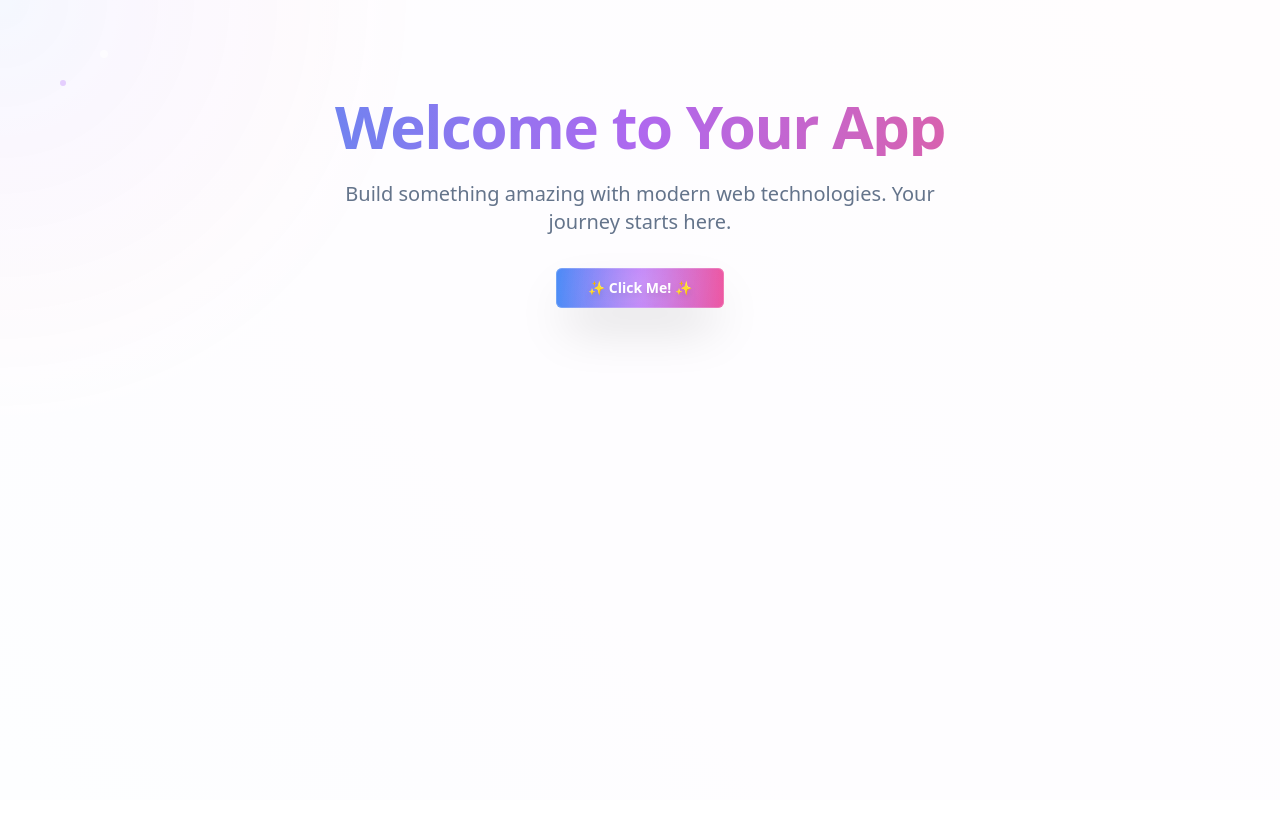
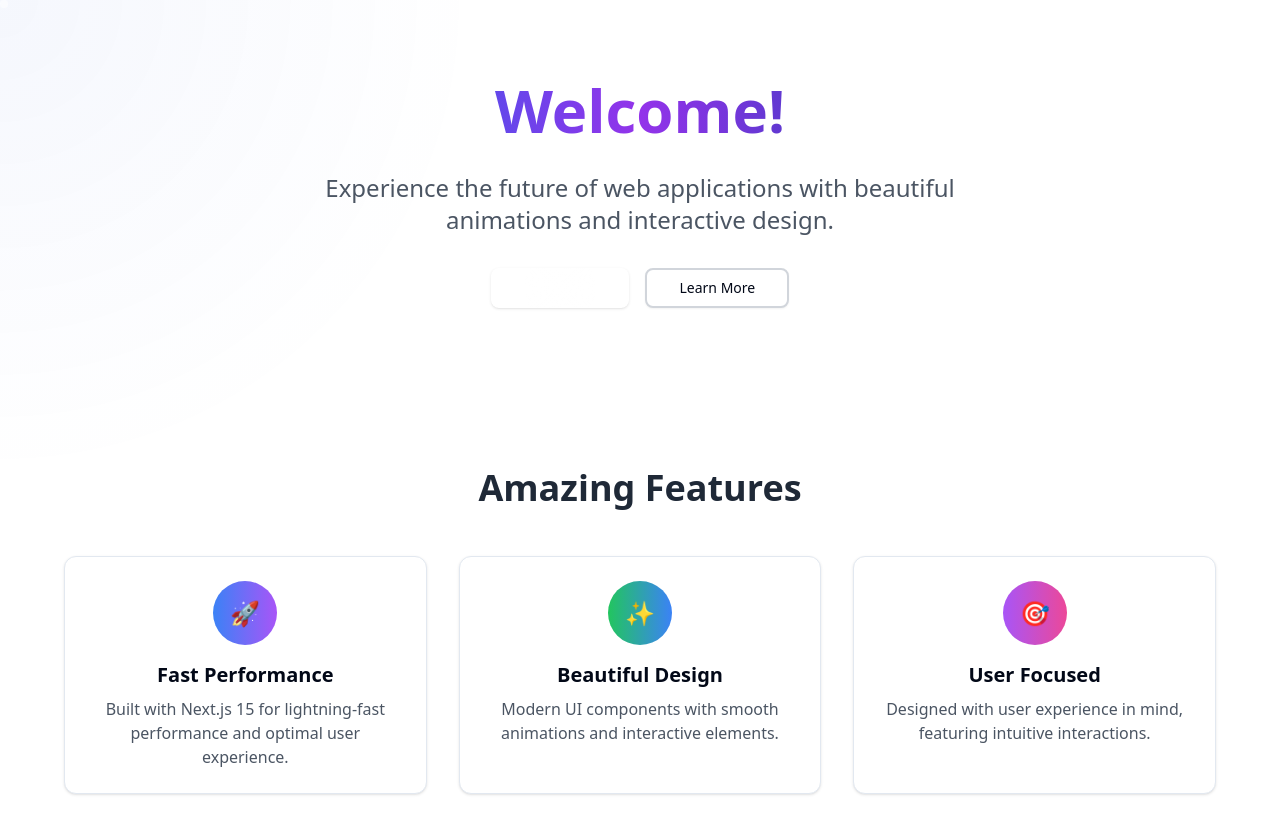
Before and after one commit to magnolia-AI/helloooo-IehaS, a Next.js app: page / in a window 1280 px wide. Shown: the top 834 px of the page. Before the commit the page ends 800 px from the top, so only its background shows below. Built offline with nearby package versions, Linux system fonts and the light colour scheme.

Commit message:
Update files after message

```diff
--- a/app/page.tsx
+++ b/app/page.tsx
@@ -1,53 +1,53 @@
-'use client'
-import { Button } from '@/components/ui/button'
-import { Card, CardContent } from '@/components/ui/card'
-import { useToast } from "@/hooks/use-toast"
-import { useState, useRef, useEffect } from 'react'
+'use client';
+import { Button } from '@/components/ui/button';
+import { Card, CardContent } from '@/components/ui/card';
+import { useToast } from "@/hooks/use-toast";
+import { useState, useRef, useEffect } from 'react';
 
 export default function Home() {
-  const { toast } = useToast()
-  const [mousePosition, setMousePosition] = useState({ x: 50, y: 50 })
-  const [globalMousePosition, setGlobalMousePosition] = useState({ x: 0, y: 0 })
-  const [windowSize, setWindowSize] = useState({ width: 1200, height: 800 })
-  const [isClient, setIsClient] = useState(false)
-  const buttonRef = useRef<HTMLButtonElement>(null)
+  const { toast } = useToast();
+  const [mousePosition, setMousePosition] = useState({ x: 50, y: 50 });
+  const [globalMousePosition, setGlobalMousePosition] = useState({ x: 0, y: 0 });
+  const [windowSize, setWindowSize] = useState({ width: 1200, height: 800 });
+  const [isClient, setIsClient] = useState(false);
+  const buttonRef = useRef<HTMLButtonElement>(null);
 
   useEffect(() => {
-    setIsClient(true)
+    setIsClient(true);
 
     // Set initial window size
     if (typeof window !== 'undefined') {
-      setWindowSize({ width: window.innerWidth, height: window.innerHeight })
+      setWindowSize({ width: window.innerWidth, height: window.innerHeight });
     }
 
     const handleGlobalMouseMove = (e: MouseEvent) => {
       // Global mouse position for background effects
-      setGlobalMousePosition({ x: e.clientX, y: e.clientY })
+      setGlobalMousePosition({ x: e.clientX, y: e.clientY });
 
       // Button-relative mouse position for button highlight
       if (buttonRef.current) {
-        const rect = buttonRef.current.getBoundingClientRect()
-        const x = ((e.clientX - rect.left) / rect.width) * 100
-        const y = ((e.clientY - rect.top) / rect.height) * 100
-        setMousePosition({ x, y })
+        const rect = buttonRef.current.getBoundingClientRect();
+        const x = (e.clientX - rect.left) / rect.width * 100;
+        const y = (e.clientY - rect.top) / rect.height * 100;
+        setMousePosition({ x, y });
       }
-    }
+    };
 
     const handleResize = () => {
       if (typeof window !== 'undefined') {
-        setWindowSize({ width: window.innerWidth, height: window.innerHeight })
+        setWindowSize({ width: window.innerWidth, height: window.innerHeight });
       }
-    }
+    };
 
     if (typeof window !== 'undefined') {
-      window.addEventListener('mousemove', handleGlobalMouseMove)
-      window.addEventListener('resize', handleResize)
+      window.addEventListener('mousemove', handleGlobalMouseMove);
+      window.addEventListener('resize', handleResize);
       return () => {
-        window.removeEventListener('mousemove', handleGlobalMouseMove)
-        window.removeEventListener('resize', handleResize)
-      }
+        window.removeEventListener('mousemove', handleGlobalMouseMove);
+        window.removeEventListener('resize', handleResize);
+      };
     }
-  }, [])
+  }, []);
 
   return (
     <div className="min-h-full relative overflow-hidden">
@@ -55,19 +55,7 @@
       <div
         className="fixed inset-0 opacity-30 pointer-events-none transition-all duration-300"
         style={{
-          background: `
-            radial-gradient(circle 600px at ${globalMousePosition.x}px ${globalMousePosition.y}px,
-              rgba(59, 130, 246, 0.15) 0%,
-              rgba(147, 51, 234, 0.1) 25%,
-              rgba(236, 72, 153, 0.05) 50%,
-              transparent 70%
-            ),
-            linear-gradient(45deg,
-              rgba(59, 130, 246, 0.03) 0%,
-              rgba(147, 51, 234, 0.03) 50%,
-              rgba(236, 72, 153, 0.03) 100%
-            )
-          `
+          background: `radial-gradient(600px circle at ${globalMousePosition.x}px ${globalMousePosition.y}px, rgba(29, 78, 216, 0.15), transparent 80%)`
         }}
       />
 
@@ -77,82 +65,114 @@
           <div
             className="absolute w-2 h-2 bg-white rounded-full opacity-60 animate-pulse"
             style={{
-              left: `${(globalMousePosition.x + 100) % windowSize.width}px`,
-              top: `${(globalMousePosition.y + 50) % windowSize.height}px`,
+              left: `${(globalMousePosition.x / windowSize.width) * 100}%`,
+              top: `${(globalMousePosition.y / windowSize.height) * 100}%`,
               animationDelay: '0s'
             }}
           />
+
           <div
             className="absolute w-1 h-1 bg-blue-300 rounded-full opacity-80 animate-ping"
             style={{
-              left: `${(globalMousePosition.x - 80) % windowSize.width}px`,
-              top: `${(globalMousePosition.y - 30) % windowSize.height}px`,
+              left: `${((globalMousePosition.x + 100) / windowSize.width) * 100}%`,
+              top: `${((globalMousePosition.y + 50) / windowSize.height) * 100}%`,
               animationDelay: '0.5s'
             }}
           />
+
           <div
             className="absolute w-1.5 h-1.5 bg-purple-300 rounded-full opacity-70 animate-pulse"
             style={{
-              left: `${(globalMousePosition.x + 60) % windowSize.width}px`,
-              top: `${(globalMousePosition.y + 80) % windowSize.height}px`,
+              left: `${((globalMousePosition.x - 80) / windowSize.width) * 100}%`,
+              top: `${((globalMousePosition.y - 30) / windowSize.height) * 100}%`,
               animationDelay: '1s'
             }}
           />
         </div>
       )}
 
-      <section className="container mx-auto px-4 pt-24 pb-20 relative z-10">
-        <div className="max-w-[800px] mx-auto text-center">
-          <h1 className="text-5xl font-bold tracking-tight lg:text-6xl bg-gradient-to-r from-blue-600 via-purple-600 to-pink-600 bg-clip-text text-transparent animate-pulse">
-            Welcome to Your App
-          </h1>
-          <p className="mt-6 text-xl text-muted-foreground max-w-[600px] mx-auto">
-            Build something amazing with modern web technologies. Your journey starts here.
-          </p>
-          <div className="mt-8">
-            <Button
-              ref={buttonRef}
-              onClick={() => toast({ title: "✨ Button clicked!", description: "Your ultra-shiny button is working perfectly!" })}
-              size="lg"
-              className="px-8 py-3 relative overflow-hidden text-white font-semibold shadow-2xl hover:shadow-3xl transition-all duration-500 transform hover:scale-110 border-0 bg-gradient-to-r from-blue-500 via-purple-500 to-pink-500 hover:from-blue-400 hover:via-purple-400 hover:to-pink-400"
-            >
-              <span className="relative z-20 drop-shadow-lg">✨ Click Me! ✨</span>
+      {/* Main content */}
+      <div className="relative z-10 min-h-screen flex flex-col">
+        {/* Hero Section */}
+        <section className="flex-1 flex items-center justify-center px-4 py-20">
+          <div className="max-w-4xl mx-auto text-center space-y-8">
+            <h1 className="text-4xl md:text-6xl font-bold bg-gradient-to-r from-blue-600 via-purple-600 to-blue-800 bg-clip-text text-transparent">
+              Welcome!
+            </h1>
+            <p className="text-xl md:text-2xl text-gray-600 max-w-2xl mx-auto">
+              Experience the future of web applications with beautiful animations and interactive design.
+            </p>
 
-              {/* Main mouse-following highlight */}
-              <div
-                className="absolute inset-0 opacity-40 transition-all duration-200 pointer-events-none"
+            <div className="flex flex-col sm:flex-row gap-4 justify-center items-center">
+              <Button
+                ref={buttonRef}
+                size="lg"
+                className="relative overflow-hidden bg-gradient-to-r from-blue-600 to-purple-600 hover:from-blue-700 hover:to-purple-700 text-white px-8 py-3 rounded-lg transition-all duration-300 transform hover:scale-105"
                 style={{
-                  background: `radial-gradient(circle 150px at ${mousePosition.x}% ${mousePosition.y}%,
-                    rgba(255, 255, 255, 0.6) 0%,
-                    rgba(255, 255, 255, 0.3) 30%,
-                    rgba(255, 255, 255, 0.1) 60%,
-                    transparent 80%
-                  )`
+                  background: `radial-gradient(circle at ${mousePosition.x}% ${mousePosition.y}%, rgba(255,255,255,0.2) 0%, transparent 50%)`
                 }}
-              />
+                onClick={() => {
+                  toast({
+                    title: "Welcome!",
+                    description: "Your interactive app is ready to use.",
+                  });
+                }}
+              >
+                Get Started
+              </Button>
 
-              {/* Secondary glow effect */}
-              <div
-                className="absolute inset-0 opacity-20 transition-all duration-300 pointer-events-none"
-                style={{
-                  background: `radial-gradient(circle 200px at ${mousePosition.x}% ${mousePosition.y}%,
-                    rgba(255, 255, 255, 0.4) 0%,
-                    transparent 70%
-                  )`
-                }}
-              />
+              <Button
+                variant="outline"
+                size="lg"
+                className="px-8 py-3 rounded-lg border-2 border-gray-300 hover:border-blue-500 transition-all duration-300"
+              >
+                Learn More
+              </Button>
+            </div>
+          </div>
+        </section>
 
-              {/* Animated shimmer overlay */}
-              <div className="absolute inset-0 opacity-30 pointer-events-none">
-                <div className="absolute inset-0 bg-gradient-to-r from-transparent via-white to-transparent opacity-20 -skew-x-12 animate-pulse" />
-              </div>
+        {/* Features Section */}
+        <section className="py-20 px-4">
+          <div className="max-w-6xl mx-auto">
+            <h2 className="text-3xl md:text-4xl font-bold text-center mb-12 text-gray-800">
+              Amazing Features
+            </h2>
 
-              {/* Border glow */}
-              <div className="absolute inset-0 rounded-md border border-white/20 pointer-events-none" />
-            </Button>
+            <div className="grid md:grid-cols-3 gap-8">
+              <Card className="group hover:shadow-xl transition-all duration-300 transform hover:-translate-y-2">
+                <CardContent className="p-6 text-center">
+                  <div className="w-16 h-16 bg-gradient-to-r from-blue-500 to-purple-500 rounded-full mx-auto mb-4 flex items-center justify-center">
+                    <span className="text-2xl">🚀</span>
+                  </div>
+                  <h3 className="text-xl font-semibold mb-2">Fast Performance</h3>
+                  <p className="text-gray-600">Built with Next.js 15 for lightning-fast performance and optimal user experience.</p>
+                </CardContent>
+              </Card>
+
+              <Card className="group hover:shadow-xl transition-all duration-300 transform hover:-translate-y-2">
+                <CardContent className="p-6 text-center">
+                  <div className="w-16 h-16 bg-gradient-to-r from-green-500 to-blue-500 rounded-full mx-auto mb-4 flex items-center justify-center">
+                    <span className="text-2xl">✨</span>
+                  </div>
+                  <h3 className="text-xl font-semibold mb-2">Beautiful Design</h3>
+                  <p className="text-gray-600">Modern UI components with smooth animations and interactive elements.</p>
+                </CardContent>
+              </Card>
+
+              <Card className="group hover:shadow-xl transition-all duration-300 transform hover:-translate-y-2">
+                <CardContent className="p-6 text-center">
+                  <div className="w-16 h-16 bg-gradient-to-r from-purple-500 to-pink-500 rounded-full mx-auto mb-4 flex items-center justify-center">
+                    <span className="text-2xl">🎯</span>
+                  </div>
+                  <h3 className="text-xl font-semibold mb-2">User Focused</h3>
+                  <p className="text-gray-600">Designed with user experience in mind, featuring intuitive interactions.</p>
+                </CardContent>
+              </Card>
+            </div>
           </div>
-        </div>
-      </section>
+        </section>
+      </div>
     </div>
-  )
+  );
 }
```
